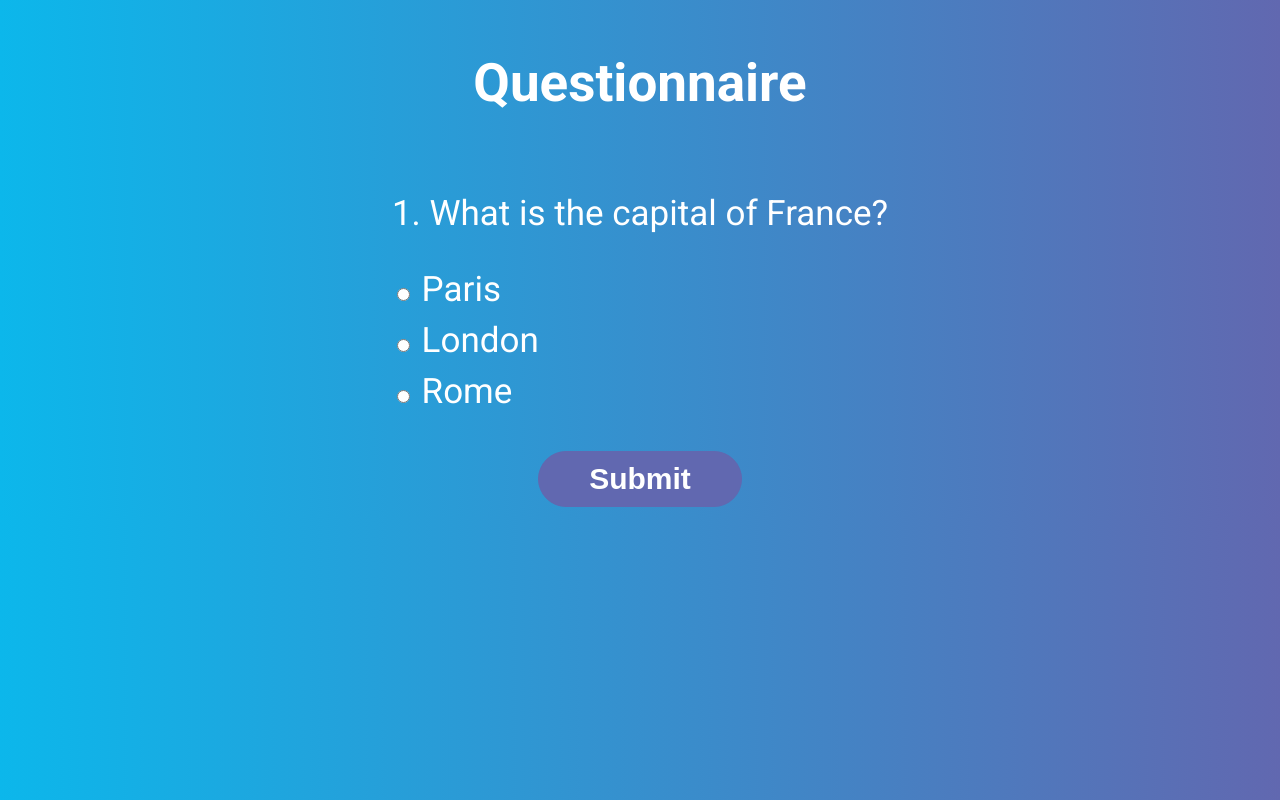
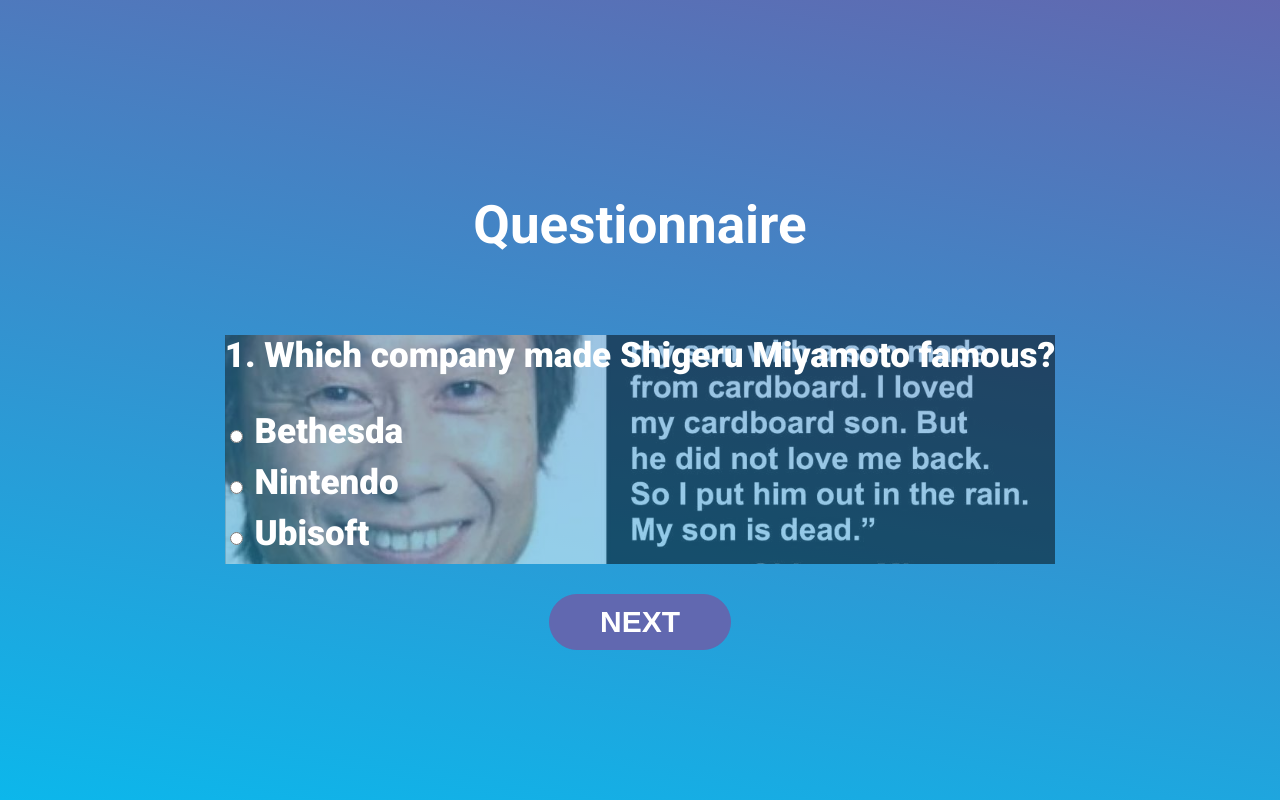
Before and after one commit to 0ov2/0ov2.github.io, a plain HTML site: page index.html in a window 1280 px wide. Drawn offline with Linux system fonts and the light colour scheme.

Commit message:
minor edits

```diff
--- a/index.html
+++ b/index.html
@@ -18,8 +18,18 @@
         flex-direction: column;
         justify-content: center;
         align-items: center;
-        background-image: linear-gradient(90deg, #0cb7eb, #6168b0);
+        background-image: linear-gradient(10deg, #0cb7eb, #6168b0);
         color: white;
+        height: 100vh;
+        margin: 0;
+      }
+
+      /* Other styles adjusted to work with the new structure */
+      .btn-container,
+      .qa-container,
+      h2 {
+        position: relative;
+        z-index: 1;
       }
       .btn-container {
         width: 100%;
@@ -48,38 +58,60 @@
 
       .qa-container {
         font-size: 35px;
+        font-weight: 800;
+        position: relative;
+      }
+      .qa-container.q1::before {
+        content: "";
+        position: absolute;
+        top: 0;
+        left: 0;
+        right: 0;
+        bottom: 0;
+        background-image: url("./img/q1-img.jpg");
+        background-size: cover;
+        background-position: center;
+        opacity: 0.5;
+        z-index: -1;
       }
 
       input {
         margin-bottom: 19px;
+      }
+
+      .hidden {
+        display: none;
       }
     </style>
   </head>
   <body>
     <h2>Questionnaire</h2>
     <form id="questionnaireForm">
-      <div class="qa-container">
-        <p>1. What is the capital of France?</p>
+      <div class="qa-container q1">
+        <p>1. Which company made Shigeru Miyamoto famous?</p>
+        <input type="radio" id="bethesda" name="capital" value="bethesda" />
+        <label for="bethesda">Bethesda</label><br />
+        <input type="radio" id="nintendo" name="capital" value="nintendo" />
+        <label for="nintendo">Nintendo</label><br />
+        <input type="radio" id="ubisoft" name="capital" value="ubisoft" />
+        <label for="ubisoft">Ubisoft</label><br />
+      </div>
+      <div class="qa-container q2 hidden">
+        <p>2. What is stuff?</p>
         <input type="radio" id="paris" name="capital" value="Paris" />
-        <label for="paris">Paris</label><br />
+        <label for="paris">ss</label><br />
         <input type="radio" id="london" name="capital" value="London" />
-        <label for="london">London</label><br />
+        <label for="london">ss</label><br />
         <input type="radio" id="rome" name="capital" value="Rome" />
-        <label for="rome">Rome</label><br />
+        <label for="rome">ss</label><br />
       </div>
       <div class="btn-container">
-        <button type="button" onclick="submitForm()">Submit</button>
+        <button type="button" onclick="submitForm()">NEXT</button>
       </div>
     </form>
 
     <script>
-      function submitForm() {
-        const selectedValue = document.querySelector(
-          'input[name="capital"]:checked'
-        ).value;
-        alert("You selected: " + selectedValue);
-        // Add more logic here as needed
-      }
+      function submitForm() {}
     </script>
   </body>
 </html>
```
Also changed, not shown: img/q1-img.jpg (added).
